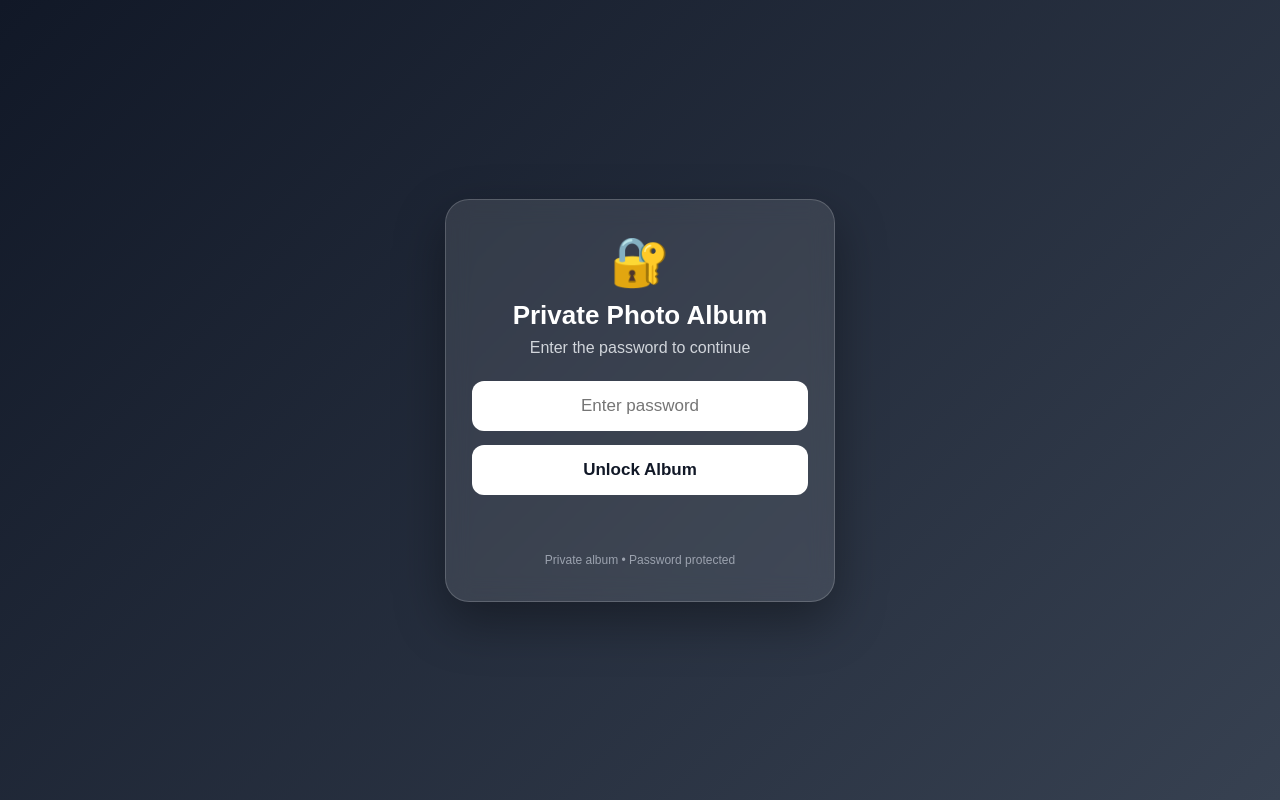
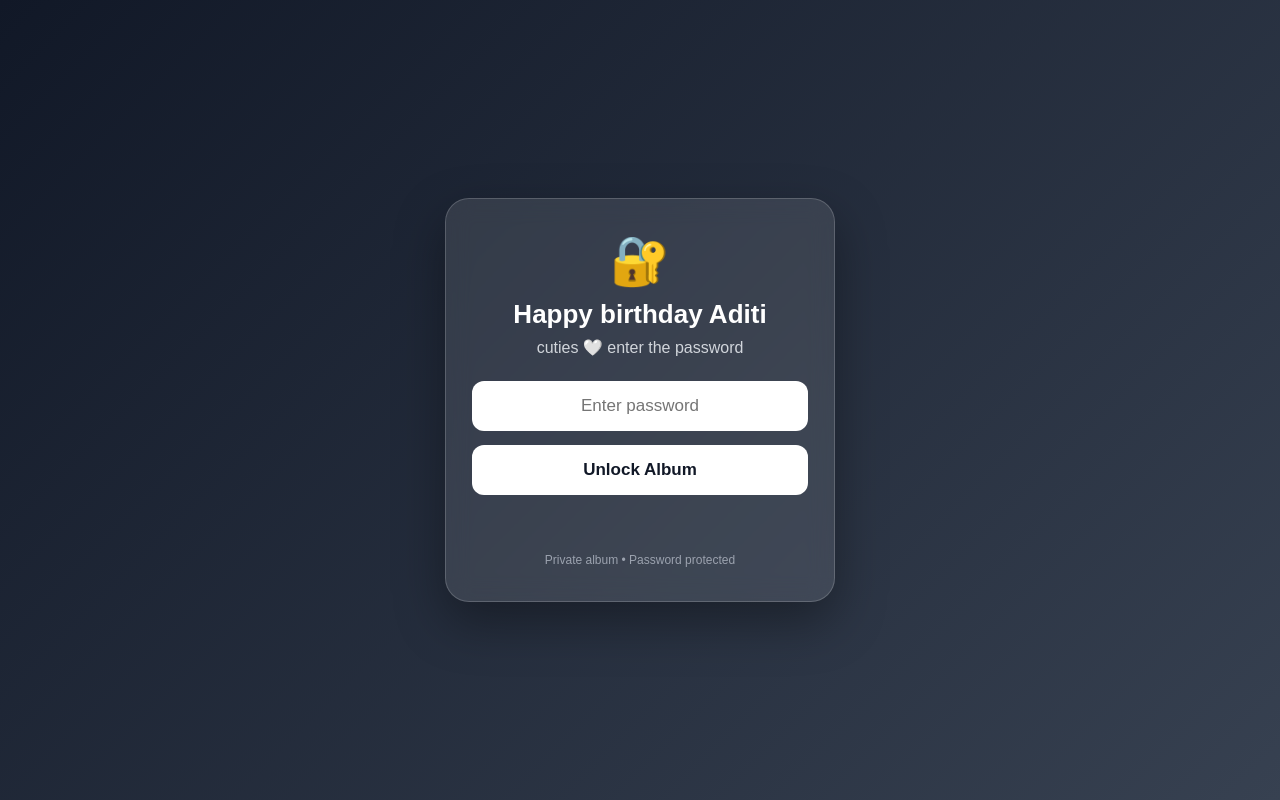
Before and after one commit to kkroyalstatus-dot/Lado-ji-, a plain HTML site: page index.html in a window 1280 px wide. Drawn offline with Linux system fonts and the light colour scheme.

Commit message:
Update title and message for birthday theme

```diff
--- a/index.html
+++ b/index.html
@@ -69,8 +69,8 @@
 <body>
   <main class="card">
     <div class="lock">🔐</div>
-    <h1>Private Photo Album</h1>
-    <p>Enter the password to continue</p>
+    <h1>Happy birthday Aditi</h1>
+    <p>cuties 🤍 enter the password</p>
 
     <input id="password" type="password" placeholder="Enter password"
            autocomplete="off" onkeydown="if(event.key==='Enter') unlock()">
```
